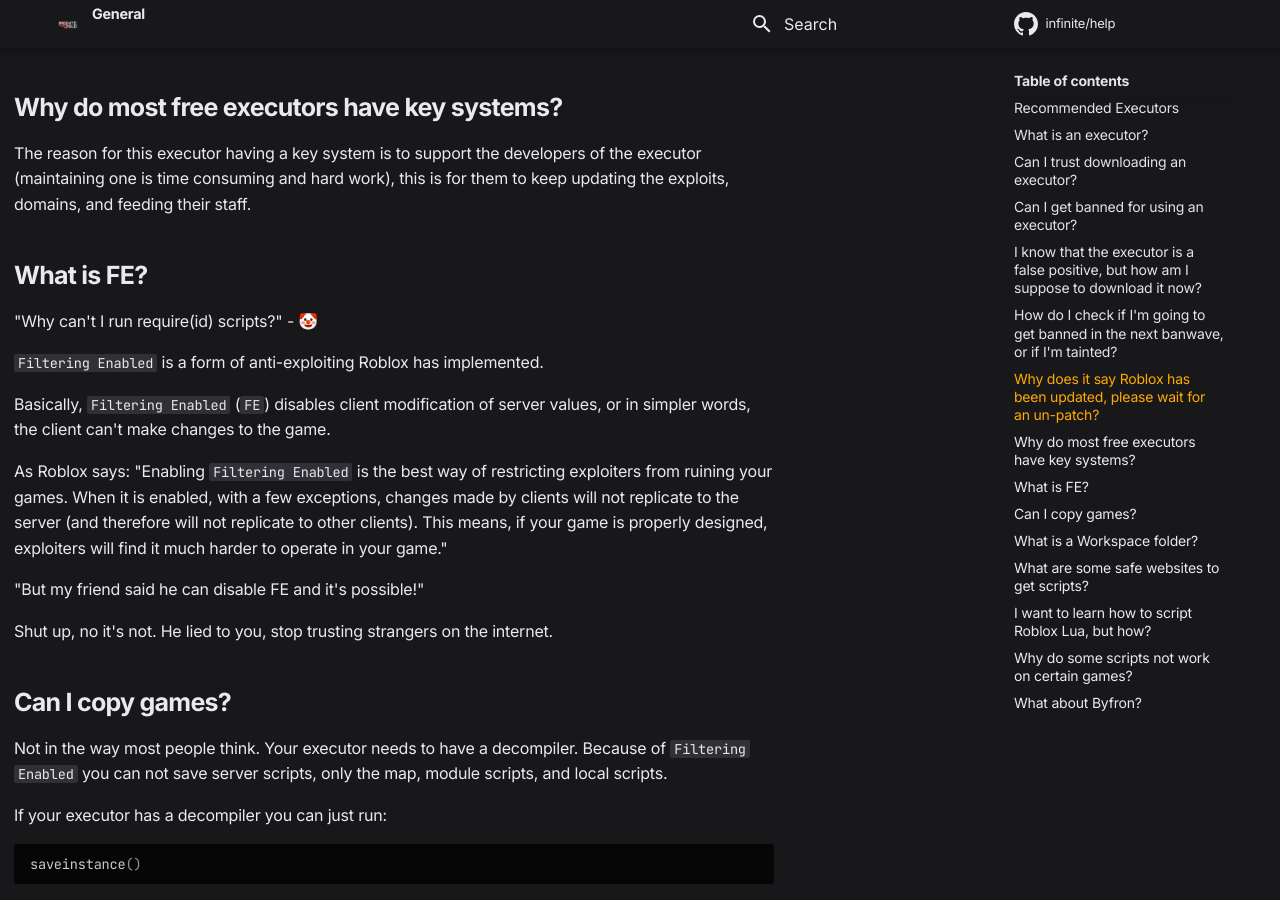
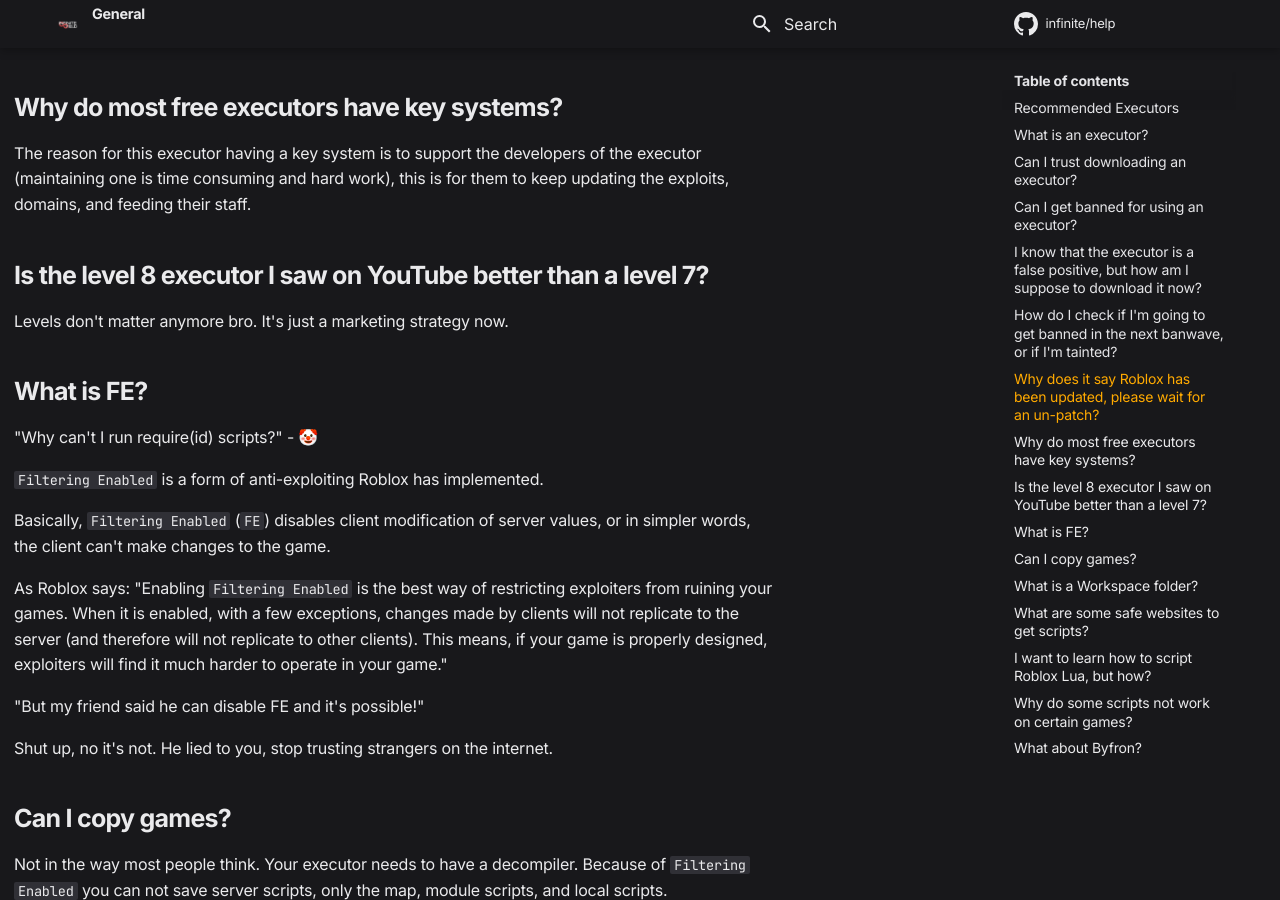
Before and after one commit to moikoros/help, an MkDocs documentation site: the page built from docs/index.md, in a window 1280 px wide and 900 px high, scrolled down 2599 px. Built offline with MkDocs 1.6.1 and Material for MkDocs 9.7.7, drawn with Linux system fonts in a browser that asks for light colours; comment, search, counter and statistics services are not loaded.

Commit message:
Update index.md

```diff
--- a/docs/index.md
+++ b/docs/index.md
@@ -83,6 +83,10 @@
 
 The reason for this executor having a key system is to support the developers of the executor (maintaining one is time consuming and hard work), this is for them to keep updating the exploits, domains, and feeding their staff.
 
+## Is the level 8 executor I saw on YouTube better than a level 7?
+
+Levels don't matter anymore bro. It's just a marketing strategy now.
+
 ## What is FE?
 
 "Why can't I run require(id) scripts?" - 🤡
```
